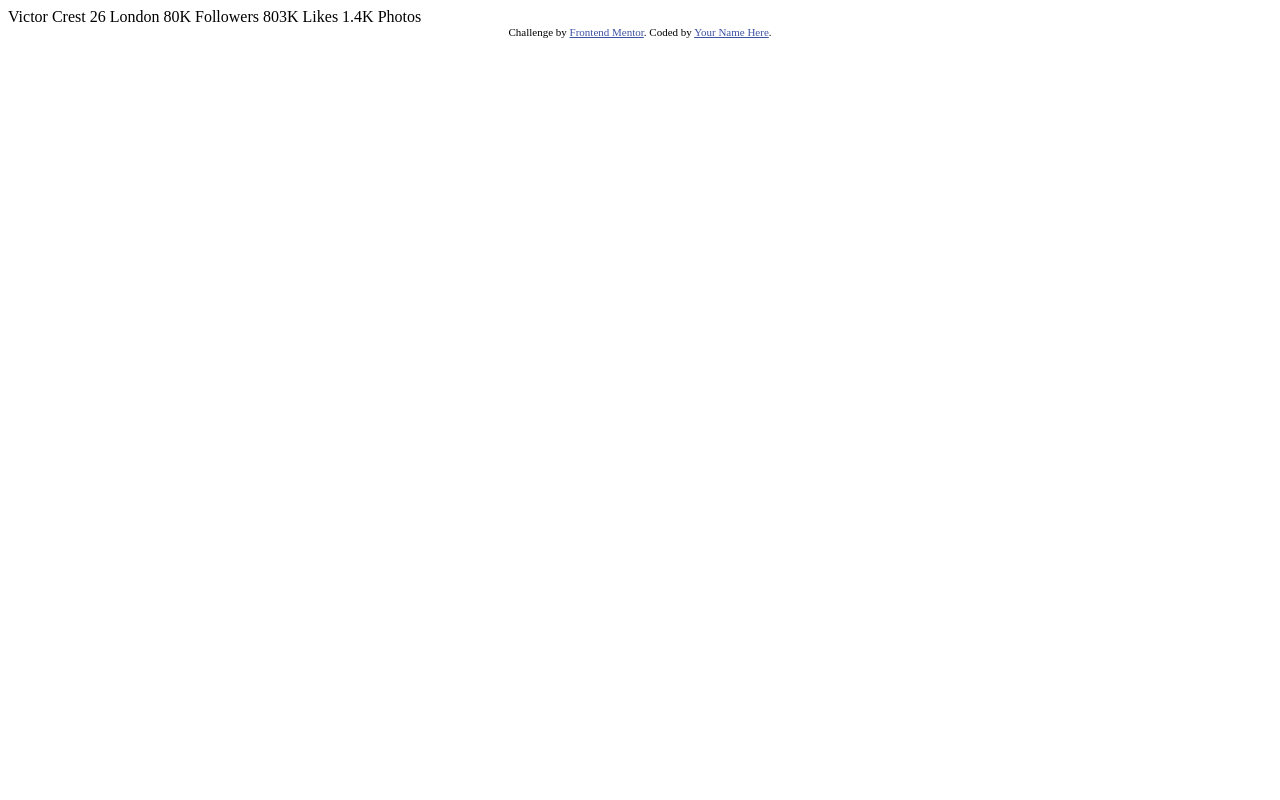
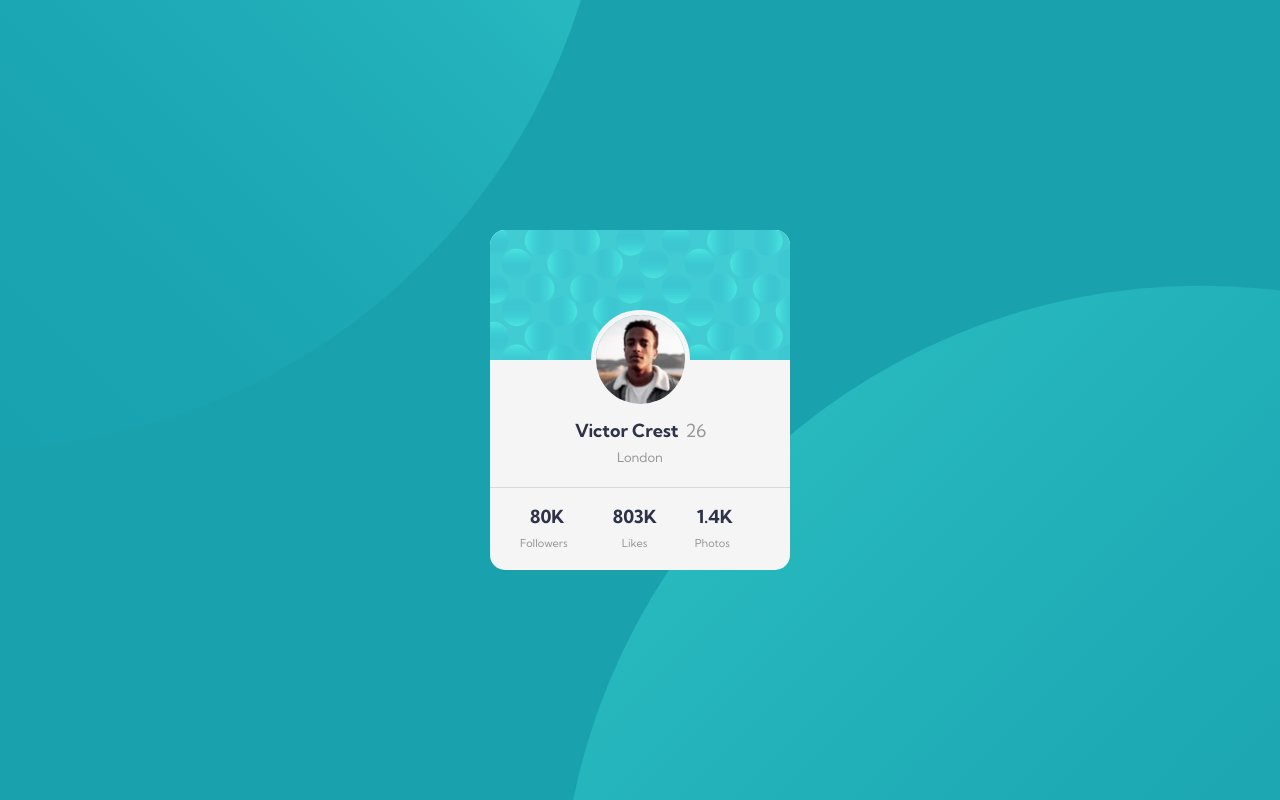
Before and after one commit to dratinixgithub/FEM---profile-card-component, a plain HTML site: page index.html in a window 1280 px wide. Drawn offline with Linux system fonts and the light colour scheme.

Commit message:
First commit
1

```diff
--- a/index.html
+++ b/index.html
@@ -5,31 +5,59 @@
   <meta name="viewport" content="width=device-width, initial-scale=1.0"> <!-- displays site properly based on user's device -->
 
   <link rel="icon" type="image/png" sizes="32x32" href="./images/favicon-32x32.png">
-
+  <link rel="preconnect" href="https://fonts.googleapis.com">
+  <link rel="preconnect" href="https://fonts.gstatic.com" crossorigin>
+  <link href="https://fonts.googleapis.com/css2?family=Big+Shoulders+Display:wght@700&family=Inter:wght@400;700&family=Kumbh+Sans:wght@400;700&display=swap" rel="stylesheet">
+  <link rel="stylesheet" href="style.css">
   <title>Frontend Mentor | Profile card component</title>
 
-  <!-- Feel free to remove these styles or customise in your own stylesheet 👍 -->
-  <style>
-    .attribution { font-size: 11px; text-align: center; }
-    .attribution a { color: hsl(228, 45%, 44%); }
-  </style>
 </head>
 <body>
-  Victor Crest
-  26
-  London
 
-  80K
-  Followers
+ <main class="main-container">
 
-  803K
-  Likes
+  <section class="card-container">
 
-  1.4K
-  Photos
-  <div class="attribution">
-    Challenge by <a href="https://www.frontendmentor.io?ref=challenge" target="_blank">Frontend Mentor</a>.
-    Coded by <a href="#">Your Name Here</a>.
-  </div>
+    <div class="card-container__bg">
+
+    </div>
+
+    <div class="card-container__profile">
+      <img src="./images/image-victor.jpg" alt="profile image" class="">
+    </div>
+
+    <div class="card-container__info">
+
+      <div class="info__details">
+        <h1>Victor Crest <span> 26</span> </h1>
+        <p>London</p>
+      </div>
+
+    <div class="detail"></div>
+
+     <div class="info__stats">
+
+      <div class="stats__first">
+        <h1>80K</h1>
+        <p>Followers</p>
+      </div>
+
+      <div class="stats__second">
+        <h1>803K</h1>
+        <p>Likes</p>
+      </div>
+
+      <div class="stats__third">
+        <h1>1.4K</h1>
+        <p>Photos</p>
+      </div>
+
+    </div>
+
+  </section>
+
+ </main>
+
+
 </body>
 </html>
--- /dev/null
+++ b/style.css
@@ -0,0 +1,134 @@
+:root{
+    /*primary colors*/
+    --Dark-cyan: hsl(185, 75%, 39%);
+    --Very-dark-desaturated-blue: hsl(229, 23%, 23%);
+    --Dark-grayish-blue: hsl(227, 10%, 46%);
+
+    /*secondary colors*/
+    --Dark-gray: hsl(0, 0%, 59%);
+    --Dark-gray-detail: hsl(0, 0%, 59%, .30);
+
+    /*font*/
+    --font-Kumbh-Sans: 'Kumbh Sans', sans-serif; /* 400 & 700 */
+
+}
+
+*{
+    padding: 0;
+    margin: 0;
+    box-sizing: border-box;
+    font-family: var(--font-Kumbh-Sans);
+}
+
+.main-container{
+    display: flex;
+    width: 100vw;
+    height: 100vh;
+    background-color: var(--Dark-cyan);
+    justify-content: center;
+    align-items: center;
+    background-image:url(./images/bg-pattern-top.svg), url(./images/bg-pattern-bottom.svg);
+    background-position: center;
+    background-repeat: no-repeat;
+    background-size: cover;
+    background-position: right 280px top -290px , right -370px top 330px;
+}
+
+
+.main-container h1{
+    font-size: 18px;
+}
+
+.card-container{
+    border-radius: 15px 15px 15px 15px;
+    background-color: whitesmoke;
+    width: 300px;
+    height: 340px;
+}
+
+.card-container__bg{
+    height: 130px;
+    border-radius: 15px 15px 0px 0px;
+    background-image: url(./images/bg-pattern-card.svg);
+}
+
+.card-container__profile img{
+    width: 33%;
+    border-radius: 50%;
+    display: block;
+    margin: auto;
+    border: 5px solid whitesmoke;
+    margin-top: -50px;
+}
+
+.info__details{
+    padding-top: 10px;
+    padding-left: 5px;
+}
+
+.info__details h1{
+    margin: 3px 80px 3px 80px;
+    display: inline;
+    color: var(--Very-dark-desaturated-blue);
+}
+
+.info__details span{
+    color: var(--Dark-gray);
+    font-weight: 400;
+    padding-left: 3px;
+}
+
+* p{
+    color: var(--Dark-gray);
+    font-weight: 400;
+    padding-left: 122px;
+    font-size: 13px;
+    line-height: 30px;
+}
+
+.detail{
+    background-color: var(--Dark-gray-detail);
+    width: 300px;
+    height: 1px;
+    margin: 15px 0px 10px 0px;
+}
+
+.info__stats{
+    padding-top: 7px;
+    width: 300px;
+    display: flex;
+    text-align: left;
+    color: var(--Very-dark-desaturated-blue);
+}
+
+.info__stats p{
+    font-size: 11px;
+}
+
+.stats__first p{
+    margin-left: -92px;
+    padding-right: 5px;
+}
+
+.stats__second p{
+    margin-left: -73px;
+    padding-right: 5px;
+}
+
+.stats__third p{
+    margin-left: -84px;
+    padding-right: 5px;
+}
+
+.info__stats h1{
+    margin-left: 40px;
+}
+
+
+@media only screen and (min-width: 1140px){
+
+    .main-container{
+        background-position: right 670px top -830px , right -560px top 285px;
+    }
+
+}
```
Also changed, not shown: ssDesktop.PNG (added), ssMobile.PNG (added), theApproach.PNG (added), 2 other files.
